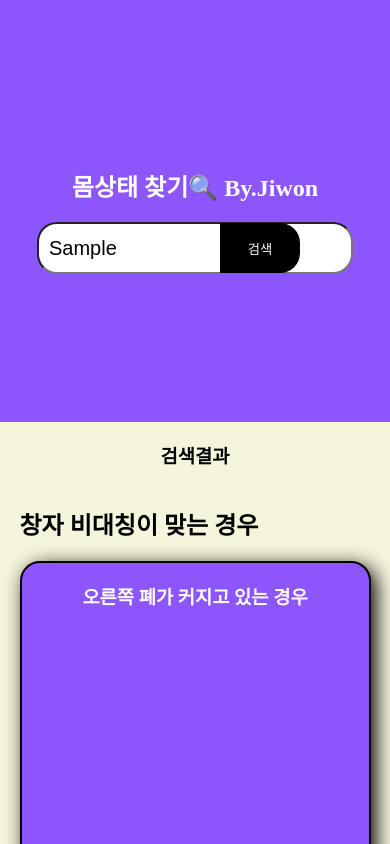
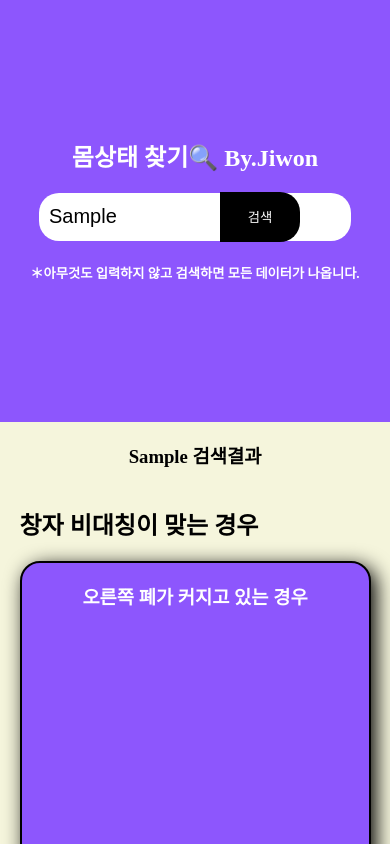
Before and after one commit to gonnabea/data-for-ibs, a plain HTML site: page index.html in a window 390 px wide. Both pictures are taken after typing "Sample" into the empty fields and a click on the input "검색". Shown: the top 844 px of the page. Drawn offline with Linux system fonts and the light colour scheme.

Commit message:
기타 자료 검색 구현, 모든 자료 표시기능 구현

```diff
--- a/index.html
+++ b/index.html
@@ -11,15 +11,22 @@
         <header class="search-area" id="searchArea">
             <h1 class="title">몸상태 찾기🔍 By.Jiwon</h1>
             <form action="" class="search-form" id="searchForm">
-                <input type="text" class="search-input" id="searchInput" required=true autocomplete="off" placeholder="아픈 곳을 입력하세요">
+                <input type="text" class="search-input" id="searchInput" autocomplete="off" placeholder="아픈 곳을 입력하세요">
                 <input type="submit" class="search-btn" id="searchBtn" value="검색">
             </form>
+            <h5 class="tip">＊아무것도 입력하지 않고 검색하면 모든 데이터가 나옵니다.</h5>
         </header>
         <article class="result-area" id="resultArea">
-            <h1 class="result-title">검색결과</h1>
+            <h1 class="result-title" id="searchKeyword">검색결과</h1>
             <section class="case1">
                 <h2 class="case1-title">창자 비대칭이 맞는 경우</h2>
                 <div class="case1-Screen" id="case1Screen"></div>
+            </section>
+            <section class="case2">
+                <h2 class="case2-title">기타</h2>
+                <div class="case2-screen" id="case2Screen">
+
+                </div>
             </section>
         </article>
     </section>
--- a/script.js
+++ b/script.js
@@ -112,7 +112,7 @@ const etc = {
 	"머리와 가슴에서 피가 떨어진다",
 	"등짝 혈류변화 피빠진다"
 	],
-	heightAsstmm: "왼쪽 창자에 가스가 부족하다",
+	heightAsstmm: ["왼쪽 창자에 가스가 부족하다"],
 	rightSmallIntesExpand: [
 	"약한 설사 느낌",
 	"허리디스크",
@@ -137,7 +137,7 @@ const etc = {
 "속이 미식미식거릴때",
 "A: 오른쪽 폐 비대칭 왼쪽팔과 왼쪽다리 중량을 올려라"
 	],
-	hemorrhoids: "치질은 창자의 왼쪽비대칭과 폐의 오른쪽비대칭이 강해질때 발생한다",
+	hemorrhoids: ["치질은 창자의 왼쪽비대칭과 폐의 오른쪽비대칭이 강해질때 발생한다"],
 	strongLeftAssym: [
 	"머리가 가렵다",
 	"배가 안고프다",
@@ -153,7 +153,7 @@ const etc = {
 		"어깨들썩",
 		"가스를 빼줘야한다"
 	],
-	hematoma: "이개혈종: 폐가 작을때. 피가 안올라올때",
+	hematoma: ["이개혈종: 폐가 작을때. 피가 안올라올때"],
 	tips: [
 		"가슴치기. 다리들기.  가슴이 쪼이고 윗배가 아리하고 이빨이 아프면 앉아서 허리를 숙이고 입술을 열고 바람을 불지마라. 바람불지말고 팔을 흔든다",
 		"다리가 저리고 무거울때 그쪽에 가스가 많다",
@@ -170,7 +170,9 @@ searchArea = document.getElementById("searchArea"),
 background = document.getElementById("background"),
 resultArea = document.getElementById("resultArea"),
 searchForm = document.getElementById("searchForm"),
-case1Screen = document.getElementById("case1Screen")
+case1Screen = document.getElementById("case1Screen"),
+case2Screen = document.getElementById("case2Screen"),
+searchKeyword = document.getElementById("searchKeyword")
 
 
 
@@ -196,7 +198,9 @@ function handleSearch(e){
     e.preventDefault();
     revertInput();
     case1Screen.innerHTML = null;
+    case2Screen.innerHTML = null;
     let keyword = searchInput.value;
+    searchKeyword.innerHTML = `${keyword} 검색결과`;
     let filtered = [];
     let title = []
     let i = 0;
@@ -210,8 +214,6 @@ function handleSearch(e){
         i++;
     })
     i = 0;
-    console.log(title)
-    console.log(filtered)
     let rightExpand = [],
     rightShrink = [],
     leftExpand = [],
@@ -230,10 +232,6 @@ function handleSearch(e){
             leftShrink.push(filtered[i])
         }
     }
-        console.log(rightExpand)
-        console.log(rightShrink)
-        console.log(leftExpand)
-        console.log(leftShrink)
     resultArea.style.display = "flex";
 
     const rightExpandArea = document.createElement("div");
@@ -287,12 +285,76 @@ function handleSearch(e){
         span.innerHTML = data;
         leftShrinkArea.appendChild(span);
     })
+
+    function handleEtc(){
+        const etcData = Object.entries(etc);
+        etcData.map( data => {
+            const categoryName = data[0];
+            const contents = data[1];
+            console.log(contents);
+            const container = document.createElement("div");
+            container.className = "case-container";
+            case2Screen.appendChild(container);
+            const h3 = document.createElement("h3");
+            h3.innerHTML = nameFilter(categoryName);
+            container.appendChild(h3);
+            contents.map( data => {
+                if(data.includes(keyword)){
+                    const span = document.createElement("span");
+                    span.className = "description";
+                    span.innerHTML = data;
+                    container.appendChild(span)
+                }
+            })
+        })
+    }
+
+    handleEtc()
+}
+
+function nameFilter(name){
+    switch(name) {
+        case 'leftLegLight':
+            return "왼쪽 다리가 가벼울 때";
+        break;
+        case 'leftToRightAsymm':
+            return "왼비 -> 오비"
+        break;
+        case 'heightAsstmm':
+            return "상하비대칭"
+        break;
+        case 'rightSmallIntesExpand':
+            return "오른쪽 소장 팽창"
+        break;
+        case 'leftSmallIntesExpand':
+            return "왼쪽 소장 팽창"
+        break;
+        case 'colonExpand':
+            return "대장 팽창"
+        break;
+        case 'hemorrhoids':
+            return "치질"
+        break;
+        case 'strongLeftAssym':
+            return "강한 왼쪽 비대칭"
+        break;
+        case 'rightBottomHurt':
+            return "오른쪽 아랫배 통증"
+        break;
+        case 'hematoma':
+            return "이개혈종"
+        break;
+        case 'tips':
+            return "Tips"
+        break;
+
+    }
 }
 
 
 function init(){
     searchInput.addEventListener("click", searchClick);
-    searchForm.addEventListener("submit", handleSearch)
+    searchForm.addEventListener("submit", handleSearch);
 }
 
 init();
--- a/style.css
+++ b/style.css
@@ -38,6 +38,7 @@ body{
     outline: none;
     padding-left: 10px;
     font-size: 20px;
+    border: none;
 }
 
 .search-input::placeholder{
@@ -79,11 +80,11 @@ body{
     text-align: center;
 }
 
-.case1{
+.case1,.case2{
     width: 90vw;
 }
 
-.case1-Screen{
+.case1-Screen,.case2-screen{
     display: grid;
     grid-template-columns: 1fr 1fr 1fr 1fr;
     grid-gap: 30px 20px;
@@ -99,20 +100,20 @@ h3{
 }
 
 @media screen and (max-width: 900px){
-    .case1-Screen{
+    .case1-Screen,.case2-screen{
         grid-template-columns: 1fr 1fr 1fr;
     }
 }
 
 @media screen and (max-width: 700px){
-    .case1-Screen{
+    .case1-Screen,.case2-screen{
         grid-template-columns: 1fr 1fr;
     }
 }
 
 
 @media screen and (max-width: 400px){
-    .case1-Screen{
+    .case1-Screen,.case2-screen{
         grid-template-columns: 1fr;
     }
     .search-area{
```
